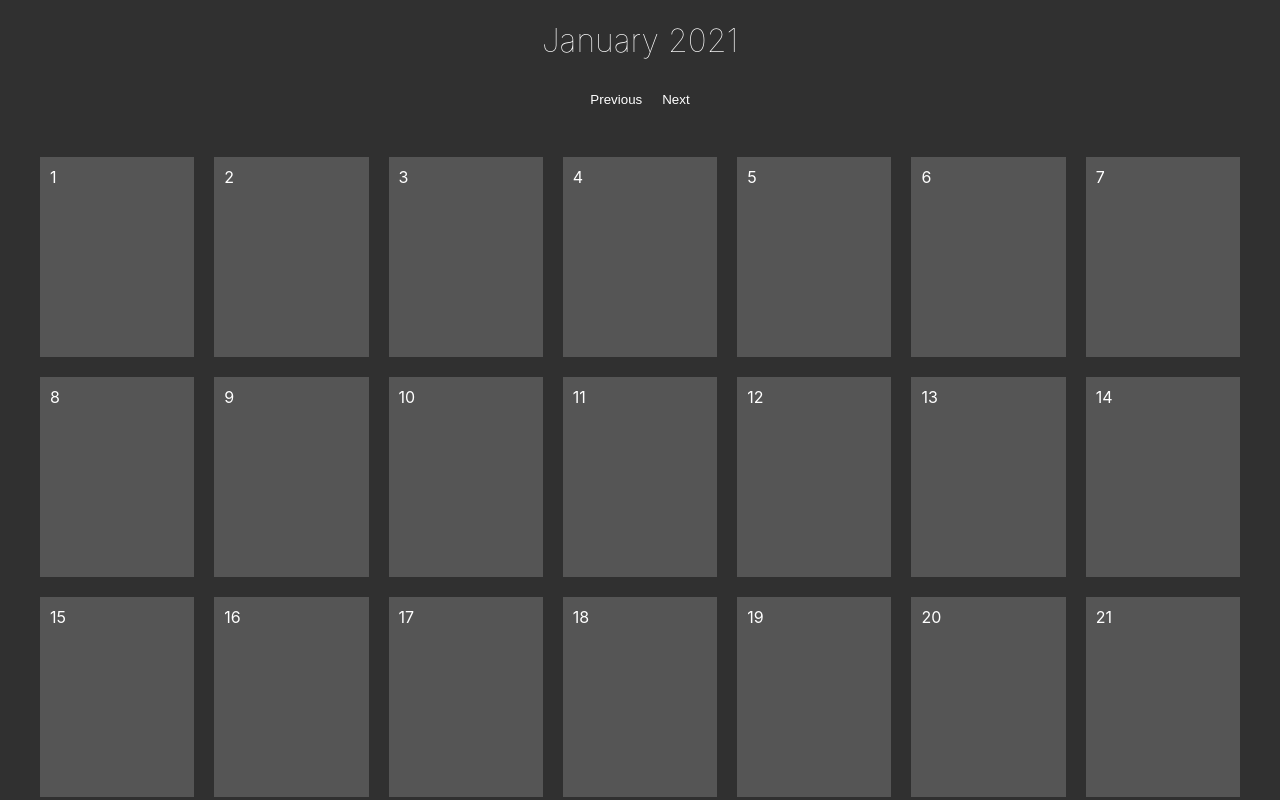
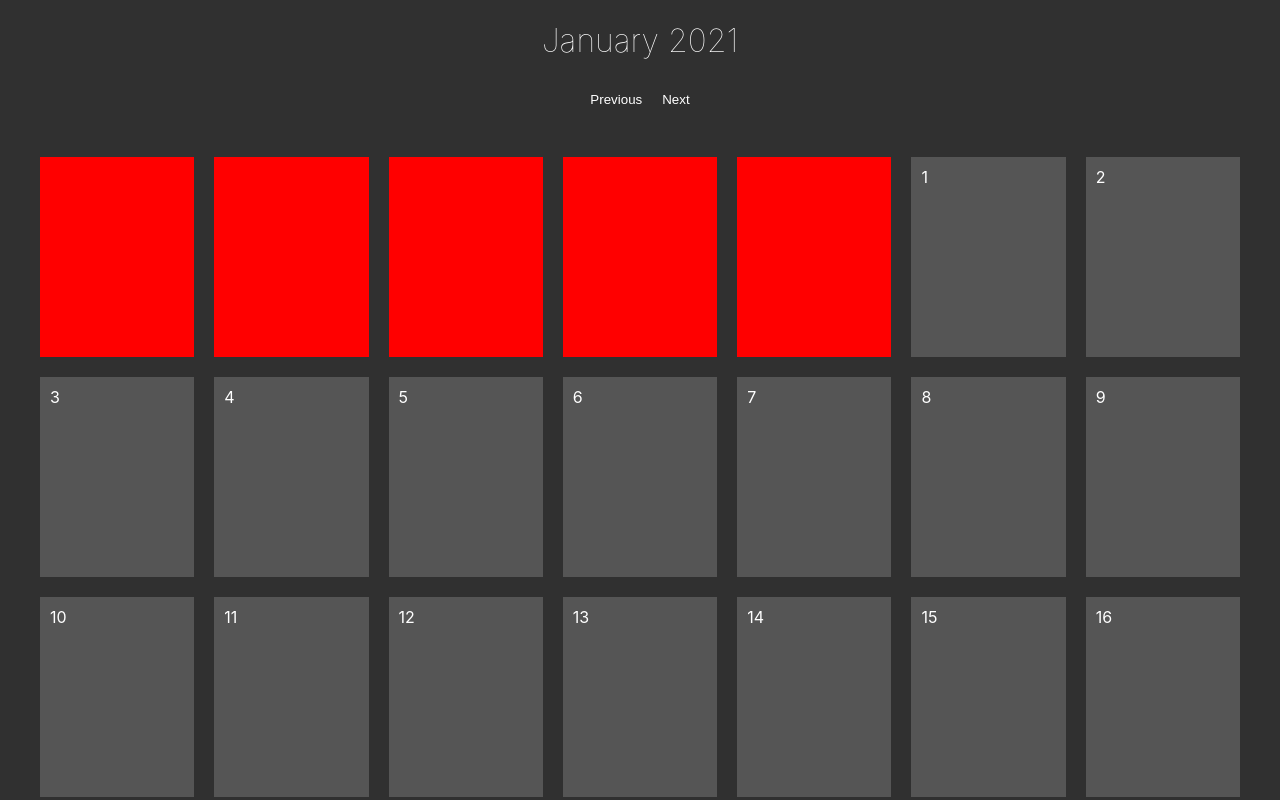
Before and after one commit to vivianachoque/calendar, a React (Create React App) app: page / in a window 1280 px wide. Shown: the top 800 px of the page. Built offline with nearby package versions, Linux system fonts and the light colour scheme.

Commit message:
agrego emptyDays

```diff
--- a/src/components/App/index.js
+++ b/src/components/App/index.js
@@ -51,6 +51,7 @@ const App = () => {
             name={MONTHS[currentMonth].name}
             days={MONTHS[currentMonth].days}
             year={year}
+            numMonth={currentMonth}
           />
         </div>
     );
--- a/src/components/Days/index.js
+++ b/src/components/Days/index.js
@@ -1,9 +1,9 @@
 import React from 'react'
 import styles from './index.module.scss';
 
-export default function Days({ numDay }) {
+export default function Days({ numDay, isEmpty}) {
   return (
-    <div className={styles.containerDay}>
+    <div className={isEmpty ? styles.containerDayEmpty : styles.containerDay}>
       <p className={styles.numDay}>{ numDay }</p>
     </div>
   )
--- a/src/components/Days/index.module.scss
+++ b/src/components/Days/index.module.scss
@@ -5,6 +5,11 @@
    margin: 10px;
   }
 
+  .containerDayEmpty {
+    @extend .containerDay;
+    background-color: reD;
+  }
+
 .numDay {
   margin: 0;
   padding: 10px;
--- a/src/components/Month/index.js
+++ b/src/components/Month/index.js
@@ -3,16 +3,32 @@ import React from 'react'
 import styles from './index.module.scss';
 import Days from '../Days';
 
-export default function Month({ name, days }) {
+export default function Month({ name, days, numMonth, year }) {
   const allDays = [...Array(days).keys()];
-  console.log(new Date('01-19-2021').getDay());
+  const firstDay = new Date(`${numMonth + 1}-1-${year}`).getDay();
+  const lastDay = new Date(`${numMonth + 1}-${days}-${year}`).getDay();
+
+  const previuosEmptyDays =[...Array(firstDay > 0 ? (firstDay) : 0).keys()];
+
+  const nextEmptyDays =[...Array(firstDay > 0 ? (6 - lastDay) : 0).keys()];
+
   return (
       <div className={styles.containerDays}>
+         {
+            previuosEmptyDays.map((numDay) => (
+               <Days key={numDay} isEmpty />
+            ))
+         }
          {
             allDays.map((numDay) => (
                <Days key={numDay} numDay={numDay + 1} />
             ))
          }
+         {
+            nextEmptyDays.map((numDay) => (
+               <Days key={numDay} isEmpty />
+            ))
+         }
       </div>
   )
 }
```
Also changed, not shown: 1 other file (tests, documents, lock files or other folders).
